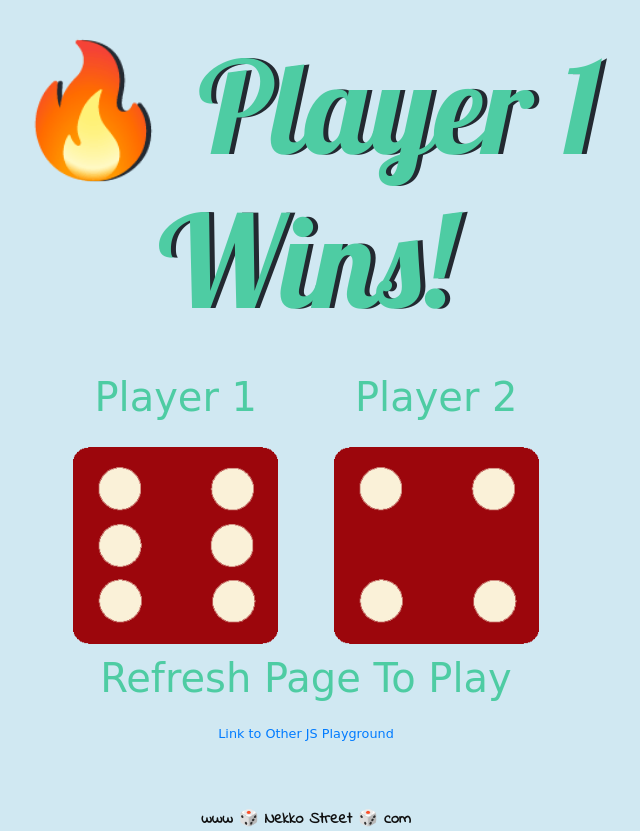
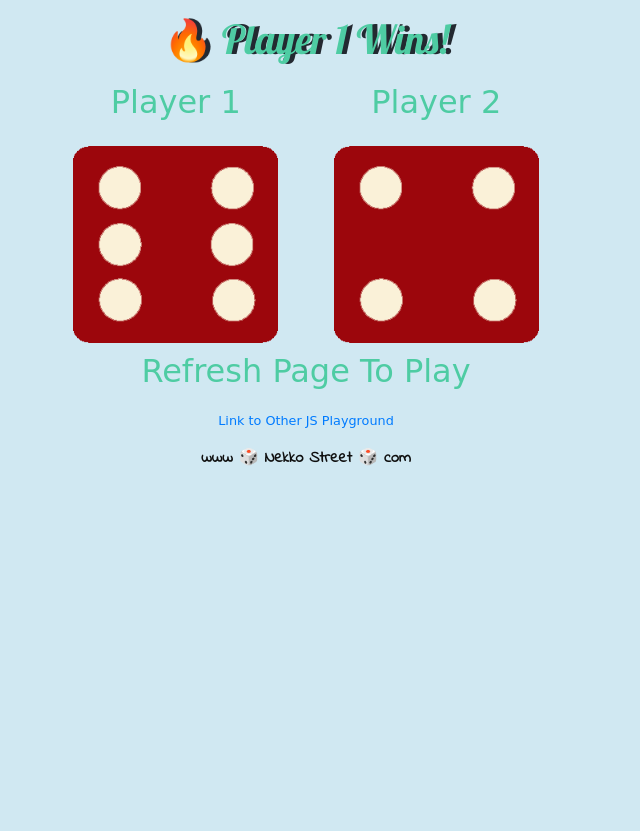
Before and after one commit to aliasisnekko/Dice-Roll, a plain HTML site: page index.html in a window 1280 px wide. Shown: the whole page, without its empty margins (334-974 px from the left). After the commit the page ends 800 px from the top, so only its background shows below. Drawn offline with nearby package versions, Linux system fonts and the light colour scheme; a web font is replaced by a local one.

Commit message:
Update style.css

```diff
--- a/css/style.css
+++ b/css/style.css
@@ -14,15 +14,14 @@ body {
 }
 
 h1 {
-    margin: 30px;
+    margin: 15px;
     font-family: 'Lobster', cursive;
     text-shadow: 5px 0 #232931;
-    font-size: 8rem;
     color: #4ECCA3;
 }
 
 p {
-    font-size: 2.5rem;
+    font-size: 2rem;
     color: #4ECCA3;
     /* font-family: 'Indie Flower', cursive; */
     /* font-family: 'Asset', cursive; */
@@ -34,7 +33,6 @@ img {
 }
 
 footer {
-    margin-top: 5%;
     color: #0f0f0f;
     text-align: center;
     font-family: 'Indie Flower', cursive;
```
